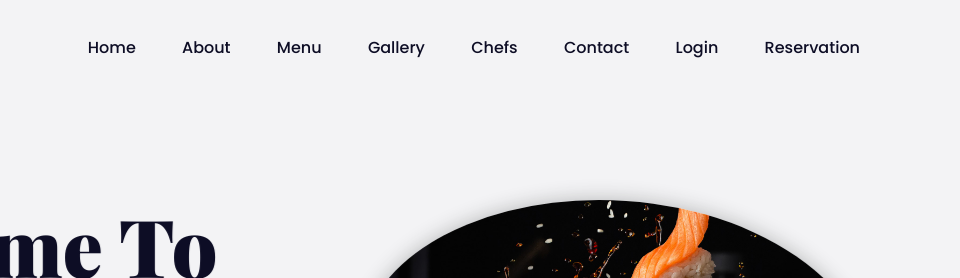
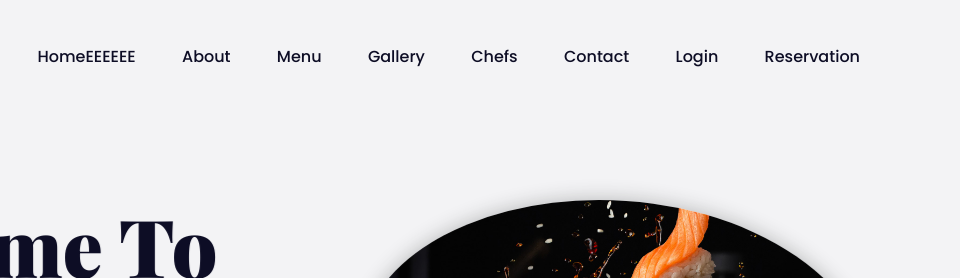
Before and after one commit to Godfrey2004/devops_food, a website: page index.html in a window 1280 px wide. Shown: the top 278 px of the page, 320-1280 px from the left. Drawn offline with nearby package versions, Linux system fonts and the light colour scheme; a web font is replaced by a local one.

Commit message:
first commit

```diff
--- a/index.html
+++ b/index.html
@@ -36,7 +36,7 @@
                         <button class="menu-toggle"><span></span><span></span></button>
                         <nav class="header-menu">
                             <ul class="menu food-nav-menu">
-                                <li><a href="#home">Home</a></li>
+                                <li><a href="#home">HomeEEEEEE<a></li>
                                 <li><a href="#about">About</a></li>
                                 <li><a href="#menu">Menu</a></li>
                                 <li><a href="#gallery">Gallery</a></li>
```
